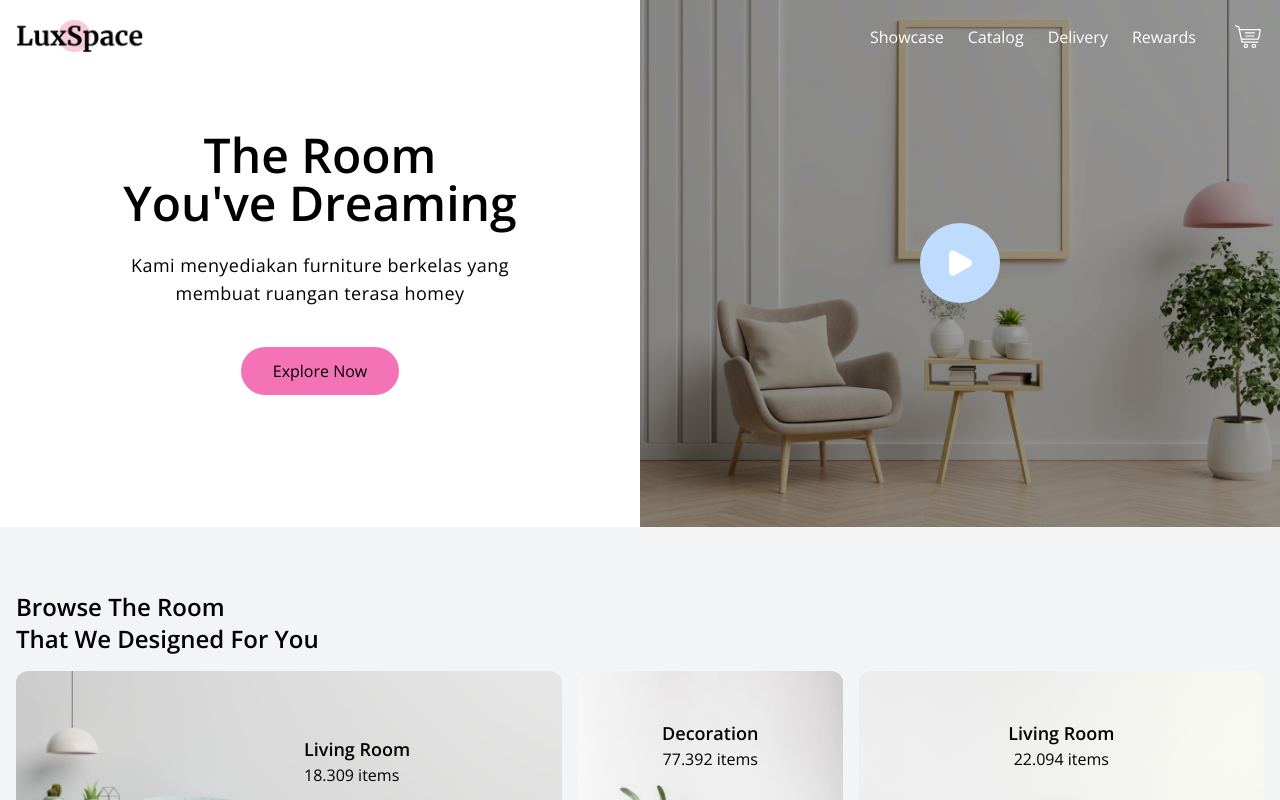
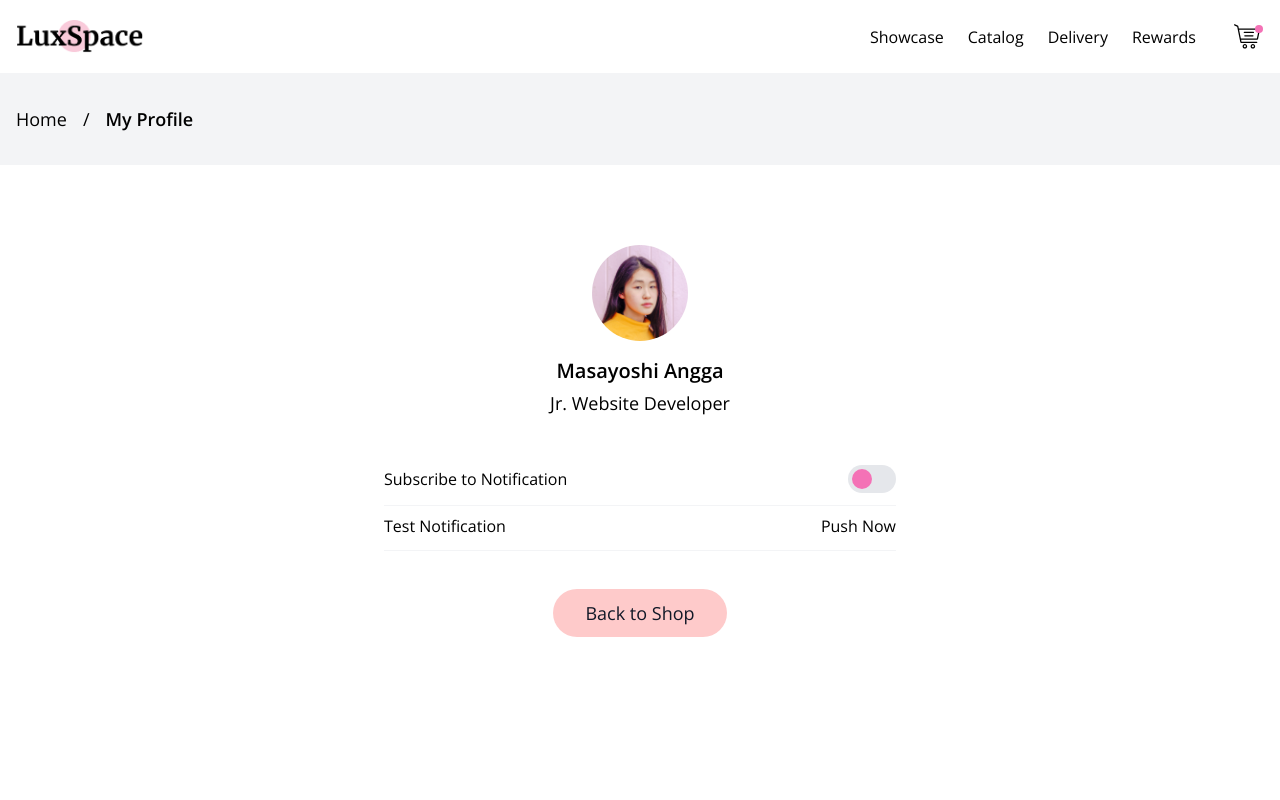
Before and after one commit to irfanbayu/lux-pwa, a React (Create React App) app: page /profile in a window 1280 px wide. Shown: the top 800 px of the page. Built offline with nearby package versions, Linux system fonts and the light colour scheme; no server answers.

Commit message:
add navigation and profile

```diff
--- a/package.json
+++ b/package.json
@@ -8,6 +8,7 @@
     "@testing-library/user-event": "^13.5.0",
     "react": "^18.2.0",
     "react-dom": "^18.2.0",
+    "react-router-dom": "^6.22.2",
     "react-scripts": "5.0.1",
     "web-vitals": "^2.1.4",
     "workbox-background-sync": "^6.6.0",
--- a/src/App.js
+++ b/src/App.js
@@ -1,4 +1,6 @@
 import React from "react";
+import { BrowserRouter as Router, Route, Routes } from "react-router-dom";
+
 import Header from "./components/header";
 import Hero from "./components/hero";
 import Browse from "./components/browse";
@@ -7,7 +9,9 @@
 import AsideMenu from "./components/asidemenu";
 import Footer from "./components/footer";
 import Offline from "./components/offline";
+
 import Splash from "./pages/splash";
+import Profile from "./pages/profile";
 
 function App() {
   const [items, setItems] = React.useState([]);
@@ -78,4 +82,17 @@
   );
 }
 
-export default App;
+export default function AppRoutes() {
+  return (
+    // <Router>
+    //   <Route path="/" exact component={App} />
+    //   <Route path="/profile" exact component={Profile} />
+    // </Router>
+    <Router>
+      <Routes>
+        <Route path="/" element={<App />} />
+        <Route path="/profile" element={<Profile />} />
+      </Routes>
+    </Router>
+  );
+}
--- a/src/components/header.js
+++ b/src/components/header.js
@@ -1,3 +1,5 @@
+import { Link } from "react-router-dom";
+
 function Header() {
   return (
     <header className="absolute w-full z-50 px-4">
@@ -40,12 +42,12 @@
                 </a>
               </li>
               <li className="mx-3 py-6 md:py-0">
-                <a
-                  href="/"
+                <Link
+                  to="/profile"
                   className="text-black md:text-white hover:underline"
                 >
-                  Rewards
-                </a>
+                  Profile
+                </Link>
               </li>
             </ul>
           </div>
--- /dev/null
+++ b/src/pages/profile.js
@@ -0,0 +1,180 @@
+import { Link } from "react-router-dom";
+import Header from "../components/header";
+
+function Profile() {
+  return (
+    <>
+      <header className="w-full z-50 px-4">
+        <div className="container mx-auto py-5">
+          <div className="flex flex-stretch items-center">
+            <div className="w-56 items-center flex">
+              <Link to="/">
+                <img
+                  src="images/content/logo.png"
+                  alt="Luxspace | Fulfill your house with beautiful furniture"
+                />
+              </Link>
+            </div>
+            <div className="w-full"></div>
+            <div className="w-auto">
+              <ul
+                className="fixed bg-white inset-0 z-0 flex flex-col invisible items-center justify-center opacity-0 md:visible md:flex-row md:bg-transparent md:relative md:opacity-100 md:flex md:items-center"
+                id="menu"
+              >
+                <li className="mx-3 py-6 md:py-0">
+                  <a
+                    href="/"
+                    className="text-black md:text-black hover:underline"
+                  >
+                    Showcase
+                  </a>
+                </li>
+                <li className="mx-3 py-6 md:py-0">
+                  <a
+                    href="/"
+                    className="text-black md:text-black hover:underline"
+                  >
+                    Catalog
+                  </a>
+                </li>
+                <li className="mx-3 py-6 md:py-0">
+                  <a
+                    href="/"
+                    className="text-black md:text-black hover:underline"
+                  >
+                    Delivery
+                  </a>
+                </li>
+                <li className="mx-3 py-6 md:py-0">
+                  <a
+                    href="/"
+                    className="text-black md:text-black hover:underline"
+                  >
+                    Rewards
+                  </a>
+                </li>
+              </ul>
+            </div>
+            <div className="w-auto">
+              <ul className="items-center flex">
+                <li className="ml-6 block md:hidden">
+                  <button
+                    id="menu-toggler"
+                    className="relative flex z-50 items-center justify-center w-8 h-8 text-black md:text-black focus:outline-none"
+                  >
+                    <svg
+                      className="fill-current"
+                      width="18"
+                      height="17"
+                      viewBox="0 0 18 17"
+                    >
+                      <path d="M15.9773 0.461304H1.04219C0.466585 0.461304 0 0.790267 0 1.19609C0 1.60192 0.466668 1.93088 1.04219 1.93088H15.9773C16.5529 1.93088 17.0195 1.60192 17.0195 1.19609C17.0195 0.790208 16.5529 0.461304 15.9773 0.461304Z" />
+                      <path d="M15.9773 7.68802H1.04219C0.466585 7.68802 0 8.01698 0 8.42281C0 8.82864 0.466668 9.1576 1.04219 9.1576H15.9773C16.5529 9.1576 17.0195 8.82864 17.0195 8.42281C17.0195 8.01692 16.5529 7.68802 15.9773 7.68802Z" />
+                      <path d="M15.9773 14.9147H1.04219C0.466585 14.9147 0 15.2437 0 15.6495C0 16.0553 0.466668 16.3843 1.04219 16.3843H15.9773C16.5529 16.3843 17.0195 16.0553 17.0195 15.6495C17.0195 15.2436 16.5529 14.9147 15.9773 14.9147Z" />
+                    </svg>
+                  </button>
+                </li>
+                <li className="ml-6">
+                  <a
+                    id="header-cart"
+                    href="cart.html"
+                    className="flex items-center justify-center w-8 h-8 text-black cart cart-filled"
+                  >
+                    <svg
+                      className="fill-current"
+                      width="29"
+                      height="25"
+                      viewBox="0 0 29 25"
+                      fill="none"
+                      xmlns="http://www.w3.org/2000/svg"
+                    >
+                      <path d="M10.8754 19.9824C9.61762 19.9824 8.59436 21.023 8.59436 22.3021C8.59436 23.5812 9.61762 24.6218 10.8754 24.6218C12.1331 24.6218 13.1564 23.5812 13.1564 22.3021C13.1563 21.023 12.1331 19.9824 10.8754 19.9824ZM10.8754 23.3265C10.3199 23.3265 9.86796 22.8669 9.86796 22.302C9.86796 21.7371 10.3199 21.2775 10.8754 21.2775C11.4308 21.2775 11.8828 21.7371 11.8828 22.302C11.8828 22.867 11.4308 23.3265 10.8754 23.3265Z" />
+                      <path d="M18.8764 19.9824C17.6186 19.9824 16.5953 21.023 16.5953 22.3021C16.5953 23.5812 17.6186 24.6218 18.8764 24.6218C20.1342 24.6218 21.1575 23.5812 21.1575 22.3021C21.1574 21.023 20.1341 19.9824 18.8764 19.9824ZM18.8764 23.3265C18.3209 23.3265 17.869 22.8669 17.869 22.302C17.869 21.7371 18.3209 21.2775 18.8764 21.2775C19.4319 21.2775 19.8838 21.7371 19.8838 22.302C19.8838 22.867 19.4319 23.3265 18.8764 23.3265Z" />
+                      <path d="M19.438 7.76947H10.3122C9.96051 7.76947 9.67542 8.0594 9.67542 8.41707C9.67542 8.77474 9.96056 9.06467 10.3122 9.06467H19.438C19.7897 9.06467 20.0748 8.77474 20.0748 8.41707C20.0748 8.05935 19.7897 7.76947 19.438 7.76947Z" />
+                      <path d="M18.9414 11.1324H10.8089C10.4572 11.1324 10.1721 11.4223 10.1721 11.78C10.1721 12.1377 10.4572 12.4276 10.8089 12.4276H18.9413C19.293 12.4276 19.5781 12.1377 19.5781 11.78C19.5781 11.4224 19.293 11.1324 18.9414 11.1324Z" />
+                      <path d="M25.6499 4.88404C25.407 4.58092 25.0472 4.40711 24.6626 4.40711H4.82655L4.42595 2.42947C4.34232 2.01694 4.06563 1.67055 3.68565 1.50276L0.890528 0.268963C0.567841 0.126419 0.192825 0.276999 0.0528584 0.60505C-0.0872597 0.933204 0.0608116 1.31463 0.383347 1.45696L3.17852 2.69081L6.2598 17.9014C6.38117 18.5004 6.90578 18.9352 7.50723 18.9352H22.7635C23.1152 18.9352 23.4003 18.6452 23.4003 18.2876C23.4003 17.9299 23.1152 17.64 22.7635 17.64H7.50728L7.13247 15.7897H22.8814C23.4828 15.7897 24.0075 15.3549 24.1288 14.7559L25.9101 5.96349C25.9876 5.58063 25.8928 5.1871 25.6499 4.88404ZM22.8814 14.4946H6.87012L5.08895 5.70226L24.6626 5.70231L22.8814 14.4946Z" />
+                      <g className="text-pink-400">
+                        <circle
+                          cx="25"
+                          cy="4.89023"
+                          r="4"
+                          className="fill-current dot"
+                        />
+                      </g>
+                    </svg>
+                  </a>
+                </li>
+              </ul>
+            </div>
+          </div>
+        </div>
+      </header>
+
+      <section className="bg-gray-100 py-8 px-4">
+        <div className="container mx-auto">
+          <ul className="breadcrumb">
+            <li>
+              <Link to="/">Home</Link>
+            </li>
+            <li>
+              <Link to="/profile" aria-label="current-page">
+                My Profile
+              </Link>
+            </li>
+          </ul>
+        </div>
+      </section>
+
+      <section className="">
+        <div className="container mx-auto min-h-screen">
+          <div className="flex flex-col items-center justify-center">
+            <div className="w-full md:w-4/12 text-center">
+              <div className="w-24 h-24 rounded-full overflow-hidden mx-auto mb-4 mt-20">
+                <img
+                  src="./images/content/my-profile.png"
+                  alt="my-profile"
+                  className="object-cover w-full h-full"
+                />
+              </div>
+              <h2 className="text-xl font-semibold mb-1">Masayoshi Angga</h2>
+              <p className="text-lg mb-12">Jr. Website Developer</p>
+            </div>
+          </div>
+          <ul className="max-w-full md:max-w-lg mx-auto">
+            <li className="pb-3 mb-2 flex items-center justify-between w-full border-b border-gray-100">
+              <span>Subscribe to Notification</span>
+              <span>
+                <label
+                  htmlFor="subscribe"
+                  className="relative rounded-full bg-gray-200 w-12 h-7 block cursor-pointer"
+                >
+                  <input
+                    id="subscribe"
+                    type="checkbox"
+                    className="appearance-none focus:outline-none absolute rounded-full w-5 h-5 bg-pink-400 transhtmlForm -translate-y-1/2 top-1/2 left-1 checked:left-6 block transition-all duration-300 cursor-pointer"
+                  />
+                </label>
+              </span>
+            </li>
+            <li className="pb-3 mb-2 flex items-center justify-between w-full border-b border-gray-100">
+              <span>Test Notification</span>
+              <button className="hover:underline appearance-none">
+                Push Now
+              </button>
+            </li>
+          </ul>
+          <div className="text-center mt-12">
+            <Link
+              to="/"
+              className="text-gray-900 bg-red-200 focus:outline-none w-full py-3 rounded-full text-lg focus:text-black transition-all duration-200 px-8 cursor-pointer"
+            >
+              Back to Shop
+            </Link>
+          </div>
+        </div>
+      </section>
+    </>
+  );
+}
+
+export default Profile;
```
Also changed, not shown: 1 other file (tests, documents, lock files or other folders).
